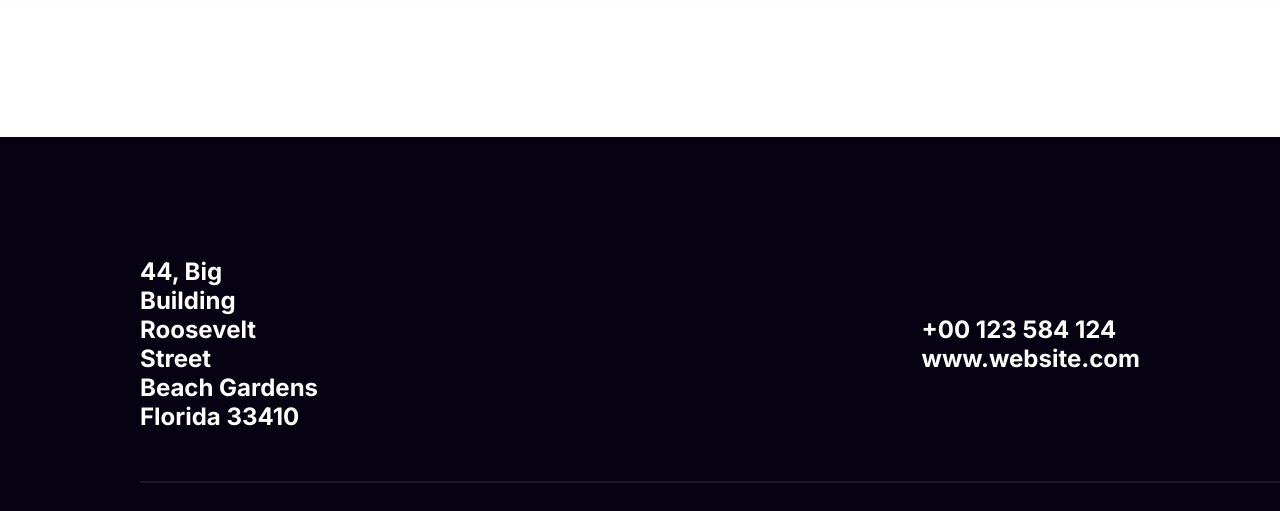
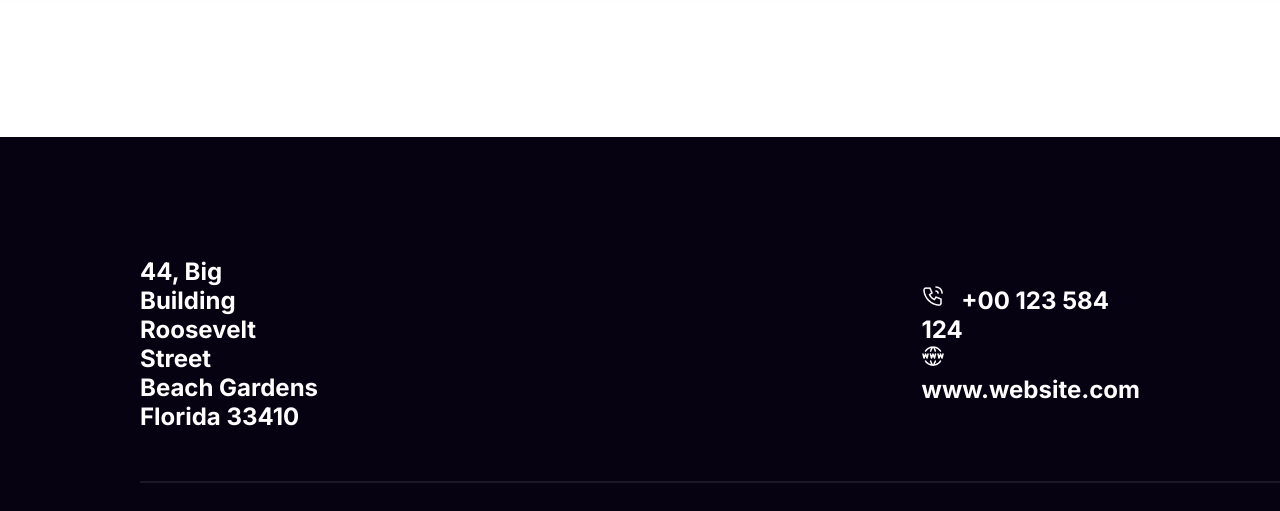
Before and after one commit to Codebreaker496/New-year-mission-main-website, a plain HTML site: page index.html in a window 1280 px wide. Shown: the part 6875-7386 px from the top of the page. Drawn offline with Linux system fonts and the light colour scheme.

Commit message:
icon added

```diff
--- a/index.html
+++ b/index.html
@@ -10,8 +10,6 @@
       href="https://fonts.googleapis.com/css2?family=Merriweather:ital,wght@0,300;0,400;0,700;0,900;1,300;1,400;1,700;1,900&display=swap"
       rel="stylesheet"
     />
-    <link rel="preconnect" href="https://fonts.googleapis.com" />
-    <link rel="preconnect" href="https://fonts.gstatic.com" crossorigin />
     <link
       href="https://fonts.googleapis.com/css2?family=Inter:wght@100..900&family=Merriweather:ital,wght@0,300;0,400;0,700;0,900;1,300;1,400;1,700;1,900&display=swap"
       rel="stylesheet"
@@ -113,8 +111,8 @@
         <h4>44, Big Building Roosevelt Street <br>
           Beach Gardens Florida 33410</h4>
         <div class="contacts">
-          <h4>+00 123 584 124</h4>
-          <h4>www.website.com</h4>
+          <h4><span><img src="./resources/Call.png" alt=""></span> +00 123 584 124</h4>
+          <h4><span><img src="./resources/Website.png" alt=""></span> www.website.com</h4>
         </div>
       </div>
       <hr>
--- a/style.css
+++ b/style.css
@@ -390,6 +390,10 @@ hr{
     font-weight: 500;
     gap: 600px;
 }
+
+.contacts h4 span{
+     margin-right: 10px;
+}
 .socials img{
     margin-right: 20px;
 }
```
